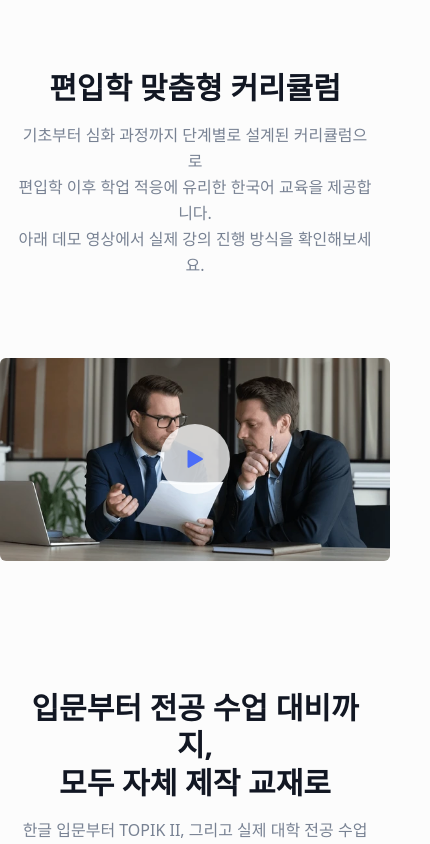
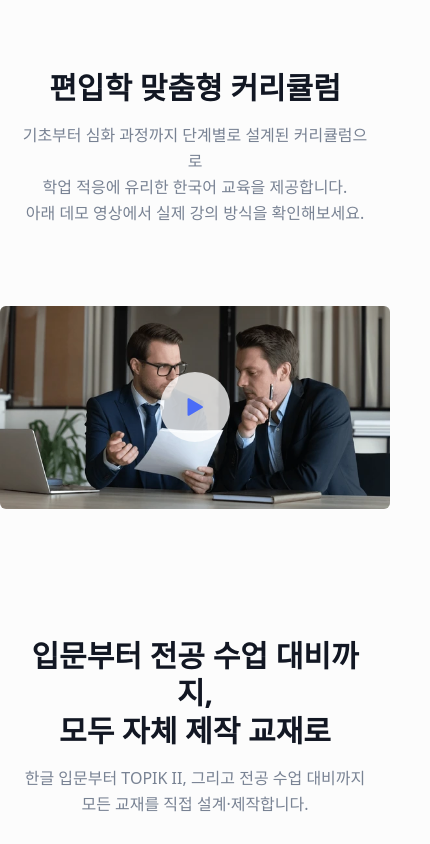
Before and after one commit to jaeminahn/unigate, a Next.js app: page / in a window 390 px wide. Shown: the part 2000-2844 px from the top of the page, 430 px wide, since content can reach past the window. Built offline with nearby package versions, Linux system fonts and the light colour scheme; a web font is replaced by a local one.

Commit message:
mobile design

```diff
--- a/src/components/About/AboutSectionOne.tsx
+++ b/src/components/About/AboutSectionOne.tsx
@@ -33,9 +33,9 @@ const AboutSectionOne = () => {
                 }
                 paragraph={
                   <>
-                    한글 입문부터 TOPIK II, 그리고 실제 대학 전공 수업까지
+                    한글 입문부터 TOPIK II, 그리고 전공 수업 대비까지
                     <br />
-                    이어지는 흐름을 기준으로 모든 교재를 직접 설계·제작합니다.
+                    모든 교재를 직접 설계·제작합니다.
                   </>
                 }
                 center
--- a/src/components/Contact/index.tsx
+++ b/src/components/Contact/index.tsx
@@ -14,7 +14,8 @@ const Contact = () => {
                 상담 신청
               </h2>
               <p className="text-body-color mb-12 text-base font-medium">
-                정보를 남겨주시면 이메일로 빠르게 안내드리겠습니다.
+                아래에 정보를 남겨주시면 <br className="block lg:hidden" />
+                이메일로 빠르게 안내드리겠습니다.
               </p>
 
               <form>
--- a/src/components/Features/index.tsx
+++ b/src/components/Features/index.tsx
@@ -11,7 +11,12 @@ const Features = () => {
       <div className="container">
         <SectionTitle
           title="4학기 커리큘럼 로드맵"
-          paragraph="기초부터 실전·성과까지 이어지는 단계형 한국어 교육 과정입니다."
+          paragraph={
+            <>
+              기초부터 실전·성과까지 이어지는 <br className="block lg:hidden" />
+              단계형 한국어 교육 과정입니다.
+            </>
+          }
           center
         />
 
--- a/src/components/Footer/index.tsx
+++ b/src/components/Footer/index.tsx
@@ -140,8 +140,6 @@ const Footer = () => {
           </p>
         </div>
       </div>
-
-      <span className="bg-primary/10 pointer-events-none absolute -top-10 -right-10 h-40 w-40 rounded-full" />
     </footer>
   );
 };
--- a/src/components/Pricing/index.tsx
+++ b/src/components/Pricing/index.tsx
@@ -51,7 +51,7 @@ const Pricing = () => {
                 </span>
               </>
             }
-            subtitle="TOPIK 3–4급 + 전공 한국어까지 연결되는 커리큘럼"
+            subtitle="TOPIK II 준비부터 전공 한국어까지 연결되는 커리큘럼"
             ctaLabel="협약 대학 리스트 보기"
             ctaHref="/"
             ctaVariant="outline"
--- a/src/components/Video/index.tsx
+++ b/src/components/Video/index.tsx
@@ -18,9 +18,9 @@ export default function Video() {
               <>
                 기초부터 심화 과정까지 단계별로 설계된 커리큘럼으로
                 <br />
-                편입학 이후 학업 적응에 유리한 한국어 교육을 제공합니다.
+                학업 적응에 유리한 한국어 교육을 제공합니다.
                 <br />
-                아래 데모 영상에서 실제 강의 진행 방식을 확인해보세요.
+                아래 데모 영상에서 실제 강의 방식을 확인해보세요.
               </>
             }
             center
```
